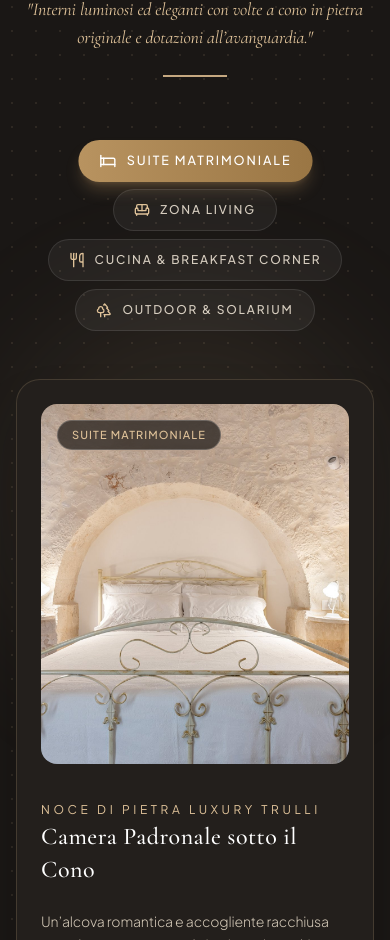
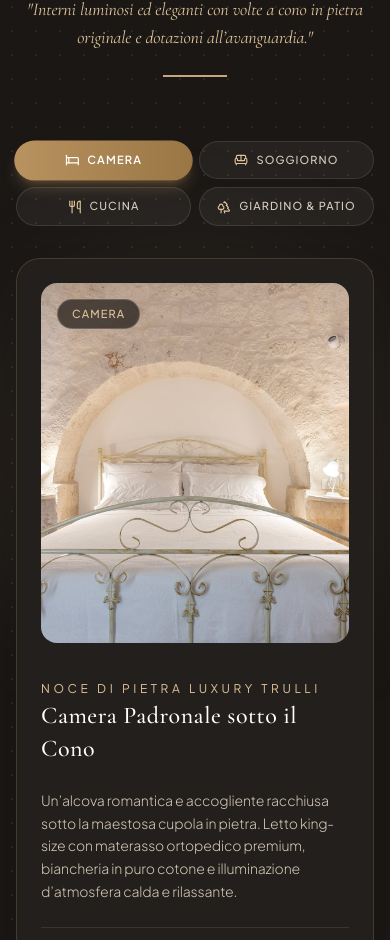
Before and after one commit to MrGeniale/noce-di-pietra-luxury-trulli, a React (Vite) app: page / in a window 390 px wide. Shown: the part 3269-4209 px from the top of the page. Built offline with nearby package versions, Linux system fonts and the light colour scheme.

Commit message:
Ottimizzati bottoni tabs sezione Spazi su mobile in griglia 2x2 compatta

```diff
--- a/src/components/SpacesSection.tsx
+++ b/src/components/SpacesSection.tsx
@@ -32,8 +32,8 @@ export const SpacesSection: React.FC = () => {
           <div className="w-16 h-[2px] bg-[#c5a880] mx-auto mt-6" />
         </div>
 
-        {/* Tab Buttons */}
-        <div className="flex flex-wrap justify-center gap-2 sm:gap-3 mb-12">
+        {/* Tab Buttons: 2x2 grid on mobile for perfect symmetry, inline flex on tablet/desktop */}
+        <div className="grid grid-cols-2 sm:flex sm:flex-wrap sm:justify-center gap-2 sm:gap-3 mb-8 sm:mb-12 max-w-md sm:max-w-none mx-auto">
           {t.spaces.items.map((item, index) => {
             const IconComponent = icons[index] || Bed;
             const isActive = activeTab === index;
@@ -41,14 +41,14 @@ export const SpacesSection: React.FC = () => {
               <button
                 key={item.id}
                 onClick={() => setActiveTab(index)}
-                className={`flex items-center gap-2.5 px-5 py-3 rounded-full text-xs font-medium tracking-[0.15em] uppercase transition-all duration-300 ${
+                className={`flex items-center justify-center gap-2 sm:gap-2.5 px-3.5 sm:px-5 py-2.5 sm:py-3 rounded-full text-[11px] sm:text-xs font-medium tracking-[0.1em] sm:tracking-[0.15em] uppercase transition-all duration-300 ${
                   isActive
-                    ? 'bg-gradient-to-r from-[#b89360] to-[#9a7644] text-white shadow-lg shadow-[#b89360]/30 scale-105'
+                    ? 'bg-gradient-to-r from-[#b89360] to-[#9a7644] text-white shadow-lg shadow-[#b89360]/30 scale-[1.02] sm:scale-105 font-semibold'
                     : 'bg-white/5 hover:bg-white/10 text-[#d6cdbf] border border-white/10'
                 }`}
               >
-                <IconComponent className={`w-4 h-4 ${isActive ? 'text-white' : 'text-[#dfc299]'}`} />
-                <span>{item.tag}</span>
+                <IconComponent className={`w-3.5 sm:w-4 h-3.5 sm:h-4 shrink-0 ${isActive ? 'text-white' : 'text-[#dfc299]'}`} />
+                <span className="truncate">{item.tag}</span>
               </button>
             );
           })}
--- a/src/data/content.ts
+++ b/src/data/content.ts
@@ -181,7 +181,7 @@ export const content: { it: ContentData; en: ContentData } = {
         {
           id: 'bedroom',
           title: 'Camera Padronale sotto il Cono',
-          tag: 'Suite Matrimoniale',
+          tag: 'Camera',
           desc: 'Un’alcova romantica e accogliente racchiusa sotto la maestosa cupola in pietra. Letto king-size con materasso ortopedico premium, biancheria in puro cotone e illuminazione d’atmosfera calda e rilassante.',
           image: '/images/img_8213.jpg',
           features: ['Letto Matrimoniale King Size', 'Volte in pietra a vista', 'Armadio su misura', 'Climatizzazione autonoma'],
@@ -189,7 +189,7 @@ export const content: { it: ContentData; en: ContentData } = {
         {
           id: 'living',
           title: 'Soggiorno di Charme con Divano Letto',
-          tag: 'Zona Living',
+          tag: 'Soggiorno',
           desc: 'Un ambiente spazioso e luminoso con comodo divano letto matrimoniale per ospitare fino a 4 persone in totale comodità, arricchito da Smart TV e connessione Wi-Fi ultra veloce.',
           image: '/images/img_8204.jpg',
           features: ['Divano Letto Matrimoniale', 'Smart TV Ultra HD', 'Zona pranzo conviviale', 'Illuminazione LED soffusa'],
@@ -197,7 +197,7 @@ export const content: { it: ContentData; en: ContentData } = {
         {
           id: 'kitchen',
           title: 'Cucina Attrezzata di Design',
-          tag: 'Cucina & Breakfast Corner',
+          tag: 'Cucina',
           desc: 'Completa di piano cottura a induzione, frigorifero, forno, lavastoviglie, lavatrice, macchina del caffè espresso, bollitore, tostapane e moka per il massimo del comfort.',
           image: '/images/img_8207.jpg',
           features: ['Piano cottura & Forno', 'Lavastoviglie & Lavatrice', 'Macchina espresso con cialde & Moka', 'Frigo & Set stoviglie completo'],
@@ -205,7 +205,7 @@ export const content: { it: ContentData; en: ContentData } = {
         {
           id: 'garden',
           title: 'Spazio Esterno & Giardino Privato',
-          tag: 'Outdoor & Solarium',
+          tag: 'Giardino & Patio',
           desc: 'Un ampio patio esterno privato pavimentato in chianche tradizionali con area relax, lettini prendisole, parcheggio riservato all’interno della proprietà e vasca idromassaggio.',
           image: '/images/img_8196.jpg',
           features: ['Parcheggio privato gratuito', 'Area solarium & relax', 'Patio con tavolo all’aperto', 'Panorama sulla Valle d’Itria'],
@@ -401,7 +401,7 @@ export const content: { it: ContentData; en: ContentData } = {
         {
           id: 'bedroom',
           title: 'Master Bedroom under the Cone',
-          tag: 'Master Suite',
+          tag: 'Bedroom',
           desc: 'A romantic, tranquil alcove nestled directly under the grand limestone cone. King-size bed with premium orthopedic mattress, fine Italian linens, and soft ambient lighting.',
           image: '/images/img_8213.jpg',
           features: ['King Size Double Bed', 'Exposed historic stone vaults', 'Custom wardrobe', 'Independent Climate Control'],
@@ -409,7 +409,7 @@ export const content: { it: ContentData; en: ContentData } = {
         {
           id: 'living',
           title: 'Charming Living Room with Sofa Bed',
-          tag: 'Living Area',
+          tag: 'Living Room',
           desc: 'Spacious and inviting living salon with a comfortable double sofa bed to accommodate up to 4 guests in absolute style, equipped with Smart TV and high-speed Wi-Fi.',
           image: '/images/img_8204.jpg',
           features: ['Comfortable Double Sofa Bed', 'Ultra HD Smart TV', 'Convivial dining area', 'Warm ambient LED lighting'],
@@ -417,7 +417,7 @@ export const content: { it: ContentData; en: ContentData } = {
         {
           id: 'kitchen',
           title: 'Designer Fully Equipped Kitchen',
-          tag: 'Kitchen & Breakfast Corner',
+          tag: 'Kitchen',
           desc: 'Equipped with induction cooktop, refrigerator, oven, dishwasher, washing machine, espresso coffee machine, kettle, toaster and moka for supreme comfort.',
           image: '/images/img_8207.jpg',
           features: ['Induction stovetop & Oven', 'Dishwasher & Washing machine', 'Espresso machine & Moka', 'Fridge & Full dinnerware'],
@@ -425,7 +425,7 @@ export const content: { it: ContentData; en: ContentData } = {
         {
           id: 'garden',
           title: 'Outdoor Space & Private Garden',
-          tag: 'Outdoor & Solarium',
+          tag: 'Garden & Patio',
           desc: 'A sunlit private terrace paved in traditional Apulian limestone chianche, featuring outdoor lounge areas, sunbeds, private gated parking, and heated hydromassage tub.',
           image: '/images/img_8196.jpg',
           features: ['Free private parking', 'Sun lounger relaxation zone', 'Al fresco outdoor dining table', 'Valle d’Itria countryside views'],
```
